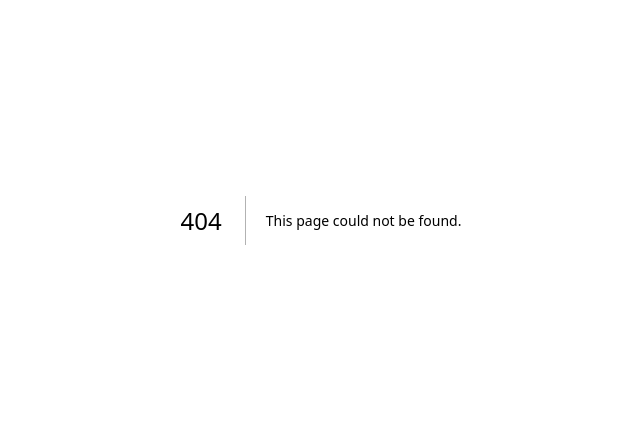
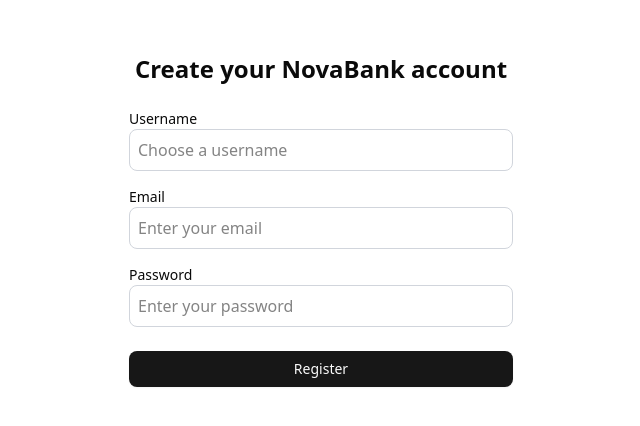
Before and after one commit to DiegoRiveraTM/NovaBank, a Next.js app: page /register in a window 1280 px wide. Before the commit this address had no page. Shown: the part 180-606 px from the top of the page, without its empty margins (319-959 px from the left). Built offline with nearby package versions, Linux system fonts and the light colour scheme.

Commit message:
Adding main, register and login pages

```diff
--- a/package.json
+++ b/package.json
@@ -9,7 +9,9 @@
     "lint": "next lint"
   },
   "dependencies": {
+    "@radix-ui/react-checkbox": "^1.2.3",
     "@radix-ui/react-slot": "^1.2.0",
+    "@radix-ui/react-tabs": "^1.1.9",
     "bcrypt": "^5.1.1",
     "class-variance-authority": "^0.7.1",
     "clsx": "^2.1.1",
--- /dev/null
+++ b/src/app/login/page.tsx
@@ -0,0 +1,23 @@
+import { Button } from "@/components/ui/button";
+import { Input } from "@/components/ui/input";
+
+export default function LoginPage() {
+  return (
+    <div className="flex min-h-screen items-center justify-center p-4">
+      <div className="w-full max-w-sm space-y-6">
+        <h2 className="text-2xl font-bold text-center">Login to NovaBank</h2>
+        <form className="space-y-4">
+          <div>
+            <label htmlFor="email" className="block text-sm font-medium">Email</label>
+            <Input id="email" type="email" placeholder="Enter your email" />
+          </div>
+          <div>
+            <label htmlFor="password" className="block text-sm font-medium">Password</label>
+            <Input id="password" type="password" placeholder="Enter your password" />
+          </div>
+          <Button className="w-full mt-2">Login</Button>
+        </form>
+      </div>
+    </div>
+  );
+}
--- a/src/app/page.tsx
+++ b/src/app/page.tsx
@@ -1,12 +1,18 @@
-import { Button } from "./components/ui/button";
+import { Button } from "../components/ui/button";
+
 
 export default function HomePage() {
   return (
-    <main className="flex min-h-screen flex-col items-center justify-between p-24">
-      <h1 className="text-5xl font-bold">NovaBank</h1>
-      <p className="text-lg">Your digital banking solution</p>
-      <Button>Registrarse</Button>
-      <Button>Login</Button>
+    <main className="flex min-h-screen flex-col items-center p-10">
+      <div className="mt-10 text-center">
+        <h1 className="text-5xl font-bold mb-2">NovaBank</h1>
+        <p className="mb-6 text-lg">Your digital banking solution</p>
+      </div>
+
+      <div className="flex-1 flex flex-col justify-center items-center">
+        <Button className="py-1 mb-4 w-40">Register</Button>
+        <Button className="py-1 w-40">Login</Button>
+      </div>
     </main>
   );
 }
--- /dev/null
+++ b/src/app/register/page.tsx
@@ -0,0 +1,27 @@
+import { Button } from "@/components/ui/button";
+import { Input } from "@/components/ui/input";
+
+export default function RegisterPage() {
+  return (
+    <div className="flex min-h-screen items-center justify-center p-4">
+      <div className="w-full max-w-sm space-y-6">
+        <h2 className="text-2xl font-bold text-center">Create your NovaBank account</h2>
+        <form className="space-y-4">
+          <div>
+            <label htmlFor="username" className="block text-sm font-medium">Username</label>
+            <Input id="username" placeholder="Choose a username" />
+          </div>
+          <div>
+            <label htmlFor="email" className="block text-sm font-medium">Email</label>
+            <Input id="email" type="email" placeholder="Enter your email" />
+          </div>
+          <div>
+            <label htmlFor="password" className="block text-sm font-medium">Password</label>
+            <Input id="password" type="password" placeholder="Enter your password" />
+          </div>
+          <Button className="w-full mt-2">Register</Button>
+        </form>
+      </div>
+    </div>
+  );
+}
--- /dev/null
+++ b/src/components/ui/checkbox.tsx
@@ -0,0 +1,32 @@
+"use client"
+
+import * as React from "react"
+import * as CheckboxPrimitive from "@radix-ui/react-checkbox"
+import { CheckIcon } from "lucide-react"
+
+import { cn } from "@/app/lib/utils"
+
+function Checkbox({
+  className,
+  ...props
+}: React.ComponentProps<typeof CheckboxPrimitive.Root>) {
+  return (
+    <CheckboxPrimitive.Root
+      data-slot="checkbox"
+      className={cn(
+        "peer border-input dark:bg-input/30 data-[state=checked]:bg-primary data-[state=checked]:text-primary-foreground dark:data-[state=checked]:bg-primary data-[state=checked]:border-primary focus-visible:border-ring focus-visible:ring-ring/50 aria-invalid:ring-destructive/20 dark:aria-invalid:ring-destructive/40 aria-invalid:border-destructive size-4 shrink-0 rounded-[4px] border shadow-xs transition-shadow outline-none focus-visible:ring-[3px] disabled:cursor-not-allowed disabled:opacity-50",
+        className
+      )}
+      {...props}
+    >
+      <CheckboxPrimitive.Indicator
+        data-slot="checkbox-indicator"
+        className="flex items-center justify-center text-current transition-none"
+      >
+        <CheckIcon className="size-3.5" />
+      </CheckboxPrimitive.Indicator>
+    </CheckboxPrimitive.Root>
+  )
+}
+
+export { Checkbox }
--- /dev/null
+++ b/src/components/ui/input.tsx
@@ -0,0 +1,14 @@
+import * as React from "react";
+
+const Input = React.forwardRef<HTMLInputElement, React.InputHTMLAttributes<HTMLInputElement>>(({ className, ...props }, ref) => {
+  return (
+    <input
+      className={`w-full rounded-md border border-gray-300 p-2 focus:outline-none focus:ring-2 focus:ring-primary ${className}`}
+      ref={ref}
+      {...props}
+    />
+  );
+});
+Input.displayName = "Input";
+
+export { Input };
--- /dev/null
+++ b/src/components/ui/tabs.tsx
@@ -0,0 +1,66 @@
+"use client"
+
+import * as React from "react"
+import * as TabsPrimitive from "@radix-ui/react-tabs"
+
+import { cn } from "@/app/lib/utils"
+
+function Tabs({
+  className,
+  ...props
+}: React.ComponentProps<typeof TabsPrimitive.Root>) {
+  return (
+    <TabsPrimitive.Root
+      data-slot="tabs"
+      className={cn("flex flex-col gap-2", className)}
+      {...props}
+    />
+  )
+}
+
+function TabsList({
+  className,
+  ...props
+}: React.ComponentProps<typeof TabsPrimitive.List>) {
+  return (
+    <TabsPrimitive.List
+      data-slot="tabs-list"
+      className={cn(
+        "bg-muted text-muted-foreground inline-flex h-9 w-fit items-center justify-center rounded-lg p-[3px]",
+        className
+      )}
+      {...props}
+    />
+  )
+}
+
+function TabsTrigger({
+  className,
+  ...props
+}: React.ComponentProps<typeof TabsPrimitive.Trigger>) {
+  return (
+    <TabsPrimitive.Trigger
+      data-slot="tabs-trigger"
+      className={cn(
+        "data-[state=active]:bg-background dark:data-[state=active]:text-foreground focus-visible:border-ring focus-visible:ring-ring/50 focus-visible:outline-ring dark:data-[state=active]:border-input dark:data-[state=active]:bg-input/30 text-foreground dark:text-muted-foreground inline-flex h-[calc(100%-1px)] flex-1 items-center justify-center gap-1.5 rounded-md border border-transparent px-2 py-1 text-sm font-medium whitespace-nowrap transition-[color,box-shadow] focus-visible:ring-[3px] focus-visible:outline-1 disabled:pointer-events-none disabled:opacity-50 data-[state=active]:shadow-sm [&_svg]:pointer-events-none [&_svg]:shrink-0 [&_svg:not([class*='size-'])]:size-4",
+        className
+      )}
+      {...props}
+    />
+  )
+}
+
+function TabsContent({
+  className,
+  ...props
+}: React.ComponentProps<typeof TabsPrimitive.Content>) {
+  return (
+    <TabsPrimitive.Content
+      data-slot="tabs-content"
+      className={cn("flex-1 outline-none", className)}
+      {...props}
+    />
+  )
+}
+
+export { Tabs, TabsList, TabsTrigger, TabsContent }
```
Also changed, not shown: src/components/ui/button.tsx (renamed from src/app/components/ui/button.tsx), 1 other file (tests, documents, lock files or other folders).
